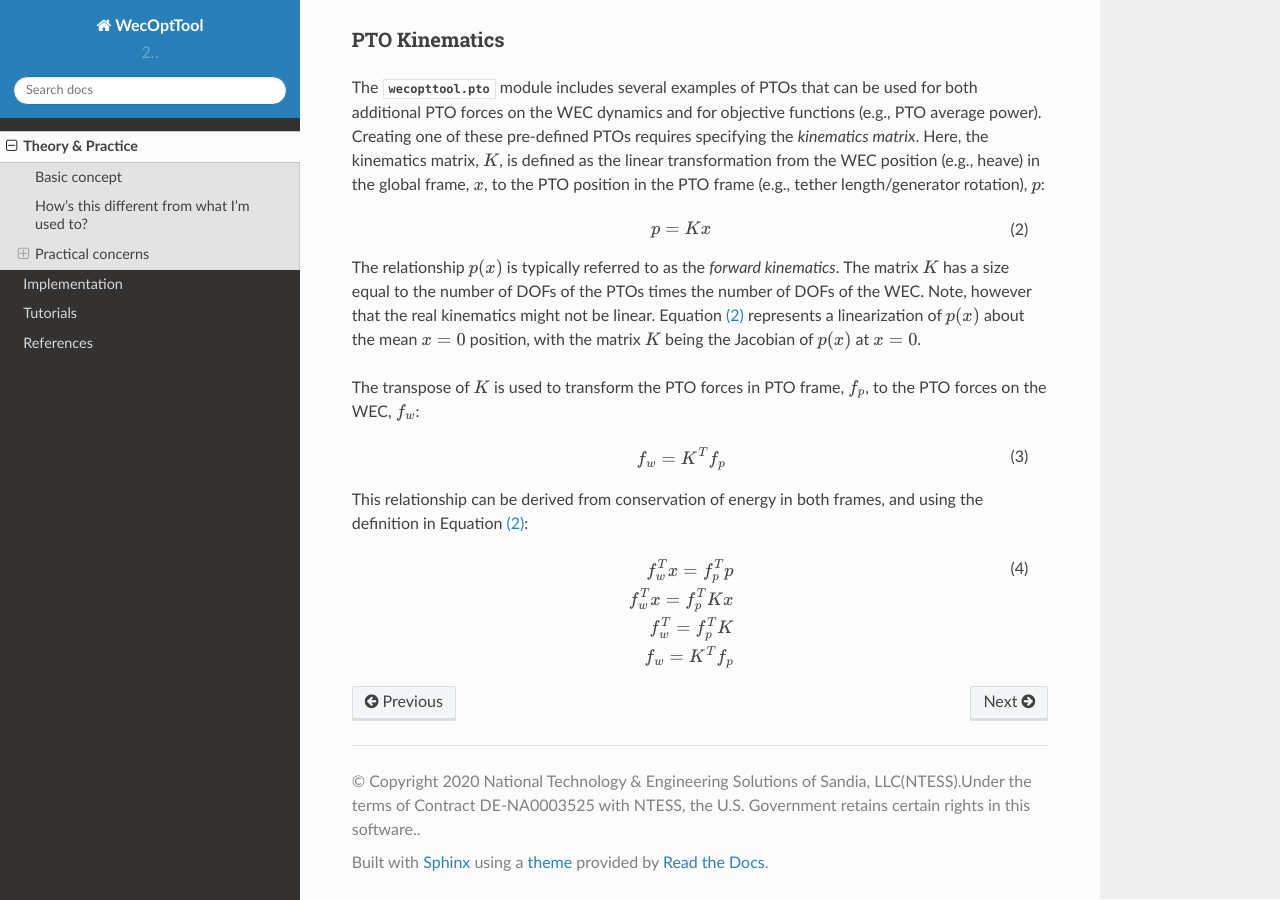
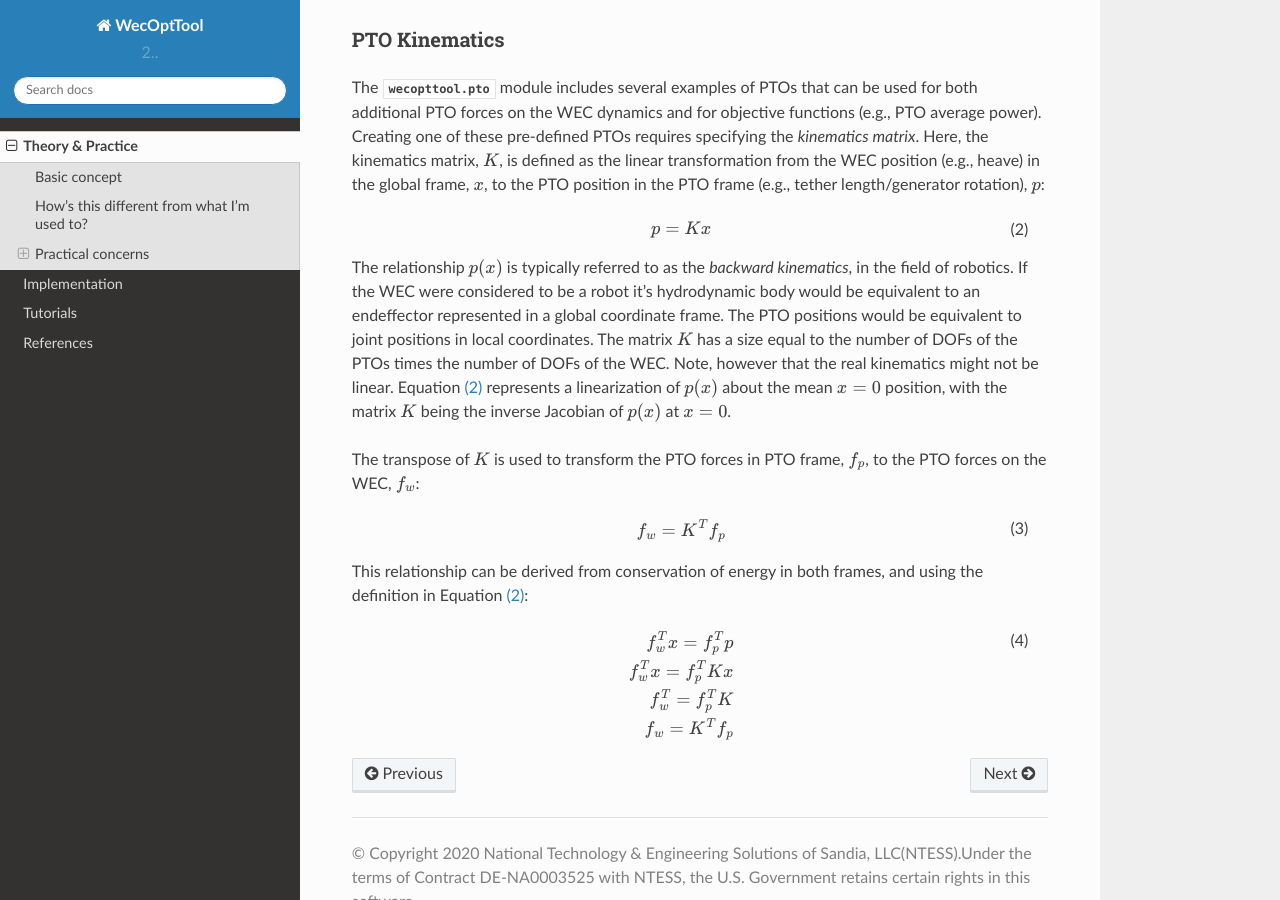
Before and after one commit to sandialabs/WecOptTool, a Sphinx documentation site: the page built from docs/source/theory.rst, in a window 1280 px wide and 900 px high, scrolled down 3839 px. Built offline with Sphinx 7.4.7 and the Read the Docs theme 2.0.0, drawn with Linux system fonts in a browser that asks for light colours; pages that are not in the unit, such as notebooks, are missing from menus; cross-references to code outside the pages are shown as plain code.

Commit message:
Update theory.rst

```diff
--- a/docs/source/theory.rst
+++ b/docs/source/theory.rst
@@ -117,10 +117,10 @@ Here, the kinematics matrix, :math:`K`, is defined as the linear transformation
     p = K x
     :label: kinematics
 
-The relationship :math:`p(x)` is typically referred to as the *forward kinematics*.
+The relationship :math:`p(x)` is typically referred to as the *backward kinematics*, in the field of robotics. If the WEC were considered to be a robot it's hydrodynamic body would be equivalent to an endeffector represented in a global coordinate frame. The PTO positions would be equivalent to joint positions in local coordinates.
 The matrix :math:`K` has a size equal to the number of DOFs of the PTOs times the number of DOFs of the WEC.
 Note, however that the real kinematics might not be linear.
-Equation :eq:`kinematics` represents a linearization of :math:`p(x)` about the mean :math:`x=0` position, with the matrix :math:`K` being the Jacobian of :math:`p(x)` at :math:`x=0`.
+Equation :eq:`kinematics` represents a linearization of :math:`p(x)` about the mean :math:`x=0` position, with the matrix :math:`K` being the inverse Jacobian of :math:`p(x)` at :math:`x=0`.
 
 The transpose of :math:`K` is used to transform the PTO forces in PTO frame, :math:`f_p`, to the PTO forces on the WEC, :math:`f_w`:
 
```
